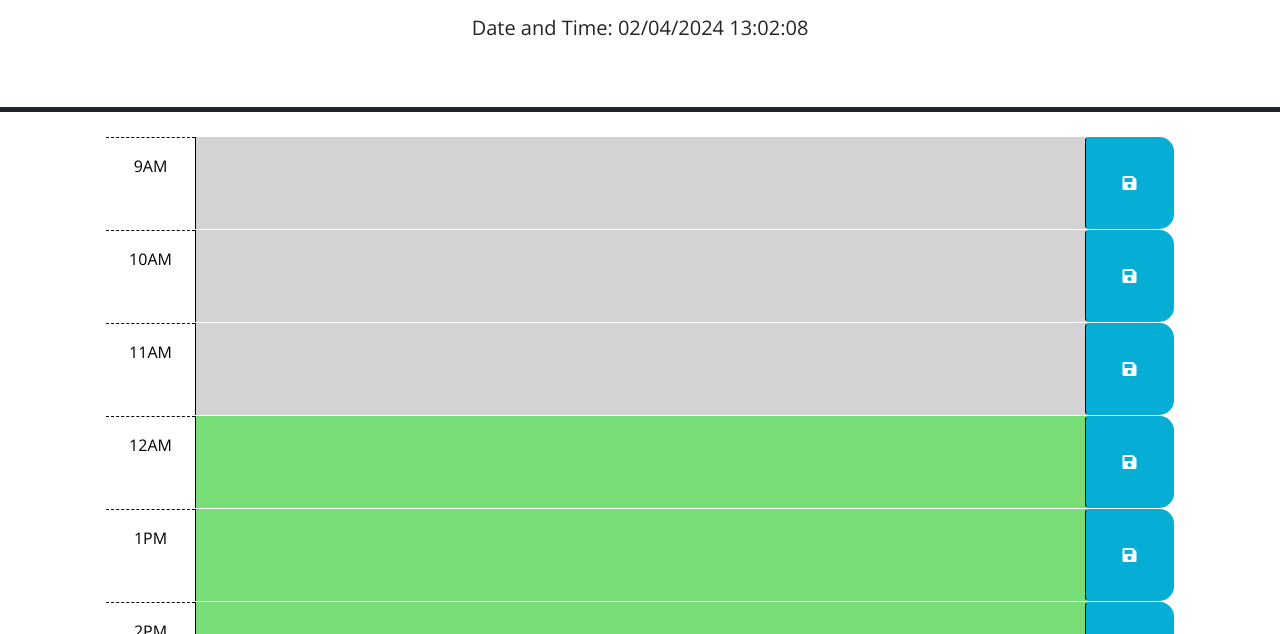
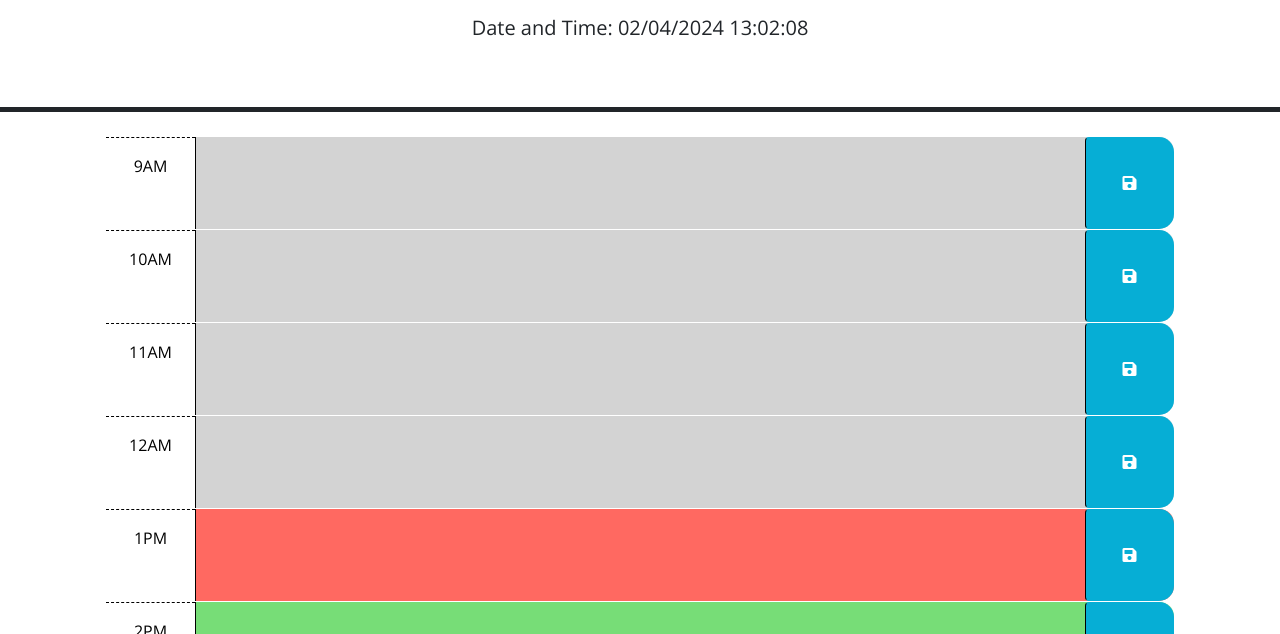
Before and after one commit to Crent99/homework-5-thirdpartyAPI, a plain HTML site: page index.html in a window 1280 px wide. Shown: the part 166-800 px from the top of the page. Drawn offline with nearby package versions, Linux system fonts and the light colour scheme.

Commit message:
fixed html problem

```diff
--- a/index.html
+++ b/index.html
@@ -49,7 +49,7 @@
             </button>
         </div>
 
-        <div id="hour-12" class="row time-block">
+        <div id="12" class="row time-block">
             <div class="col-2 col-md-1 hour text-center py-3">12AM</div>
             <textarea class="col-8 col-md-10 description" rows="3"> </textarea>
             <button class="btn saveBtn col-2 col-md-1" aria-label="save">
@@ -57,7 +57,7 @@
             </button>
         </div>
 
-        <div id="hour-13" class="row time-block">
+        <div id="13" class="row time-block">
             <div class="col-2 col-md-1 hour text-center py-3">1PM</div>
             <textarea class="col-8 col-md-10 description" rows="3"> </textarea>
             <button class="btn saveBtn col-2 col-md-1" aria-label="save">
```
